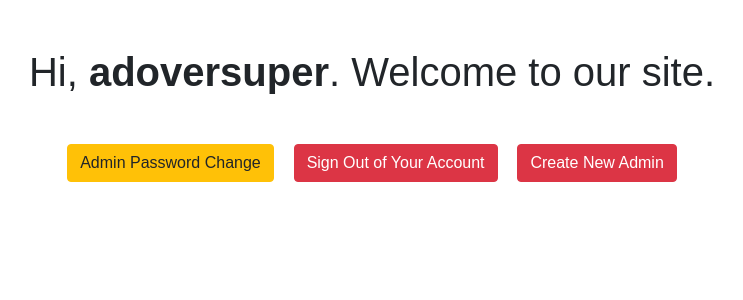
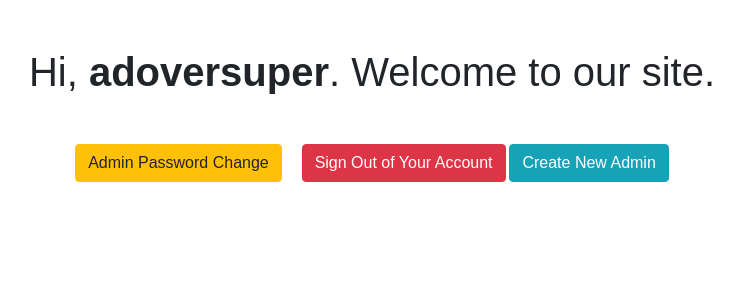
Before and after one commit to MichaelSedlack/DatabaseSystemsGroupProject, a PHP site: page /welcome.php in a window 1280 px wide. Shown: the top 300 px of the page, without its empty margins (268-1011 px from the left). Run offline with PHP 8.4, Linux system fonts and the light colour scheme; a user stored in the database is signed in.

Commit message:
Update welcome.php

```diff
--- a/welcome.php
+++ b/welcome.php
@@ -24,7 +24,7 @@ if(!isset($_SESSION["loggedin"]) || $_SESSION["loggedin"] !== true){
     <p>
         <a href="reset-password.php" class="btn btn-warning">Admin Password Change</a>
         <a href="logout.php" class="btn btn-danger ml-3">Sign Out of Your Account</a>
-        <a href="create.php" class="btn btn-danger ml-3">Create New Admin</a>
+        <a href="create.php" class="btn btn-info">Create New Admin</a>
     </p>
 </body>
 </html>
```
